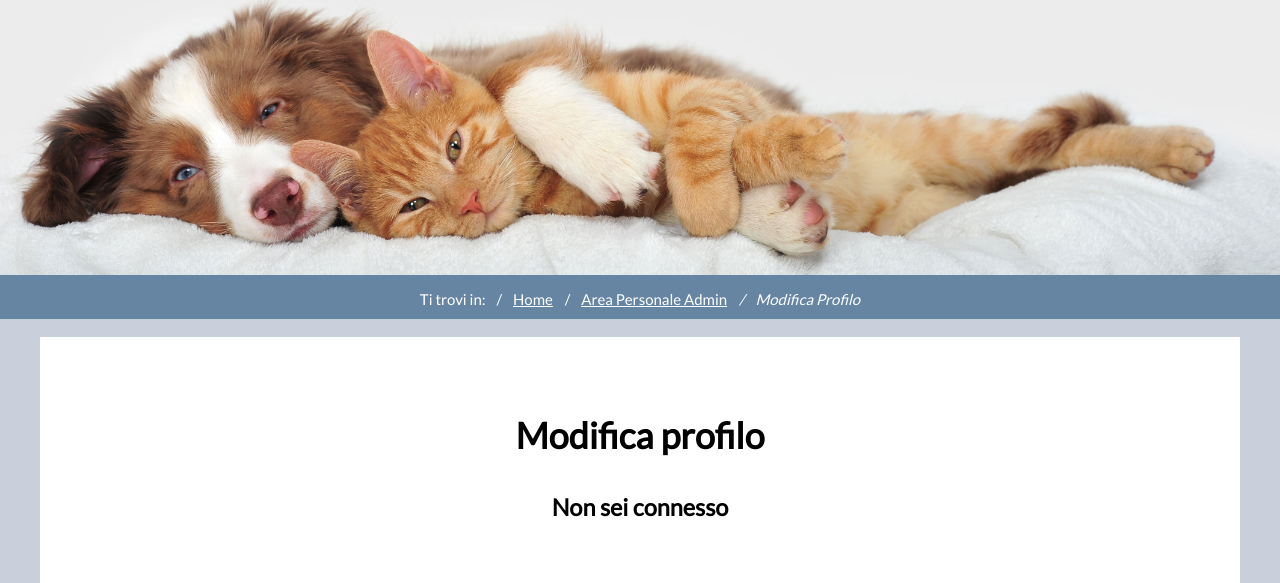
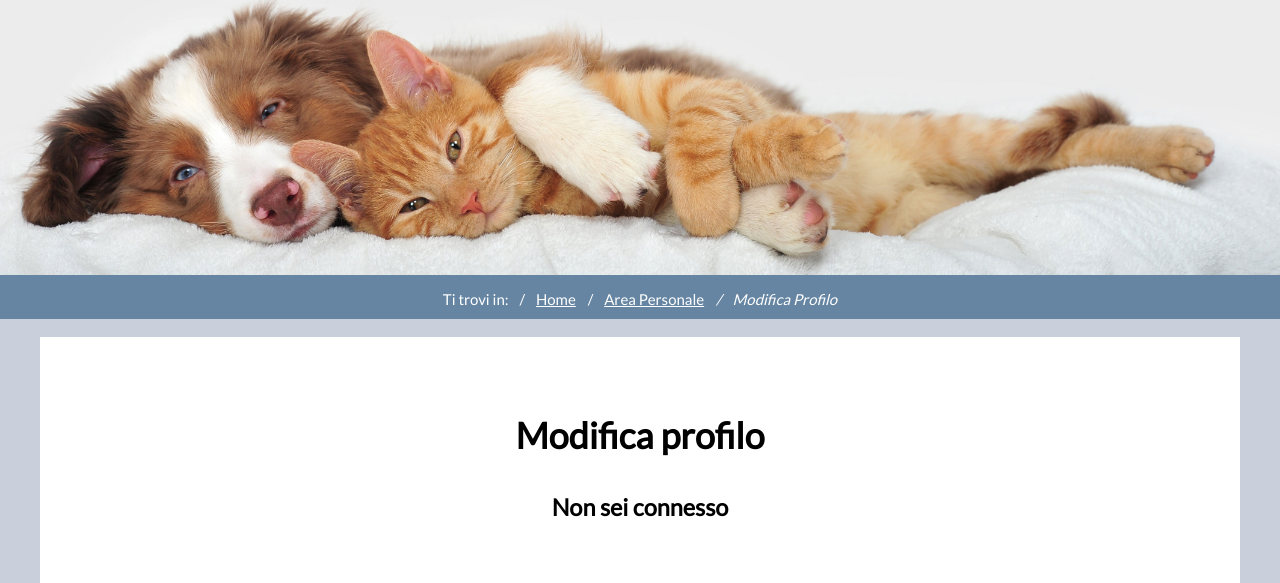
Before and after one commit to FraDrago/TecWeb, a PHP site: page /ModificaProfilo.php in a window 1280 px wide. Shown: the part 167-750 px from the top of the page. Run offline with PHP 8.4, Linux system fonts and the light colour scheme.

Commit message:
Corretto errore breadcrumb

```diff
--- a/Clinica Vet/ModificaProfilo.php
+++ b/Clinica Vet/ModificaProfilo.php
@@ -27,7 +27,7 @@
 <ul class="breadcrumb">
   <li>Ti trovi in: </li>
   <li><a href="index2.php"><span xml:lang="en" lang="en">Home</span></a></li>
-    <li><a href="AreaPersonaleVet.php">Area Personale Admin</span></a></li>
+    <li><a href="AreaPersonale.php">Area Personale</span></a></li>
   <li class="bc_here">Modifica Profilo</li>
 </ul>
 
```
